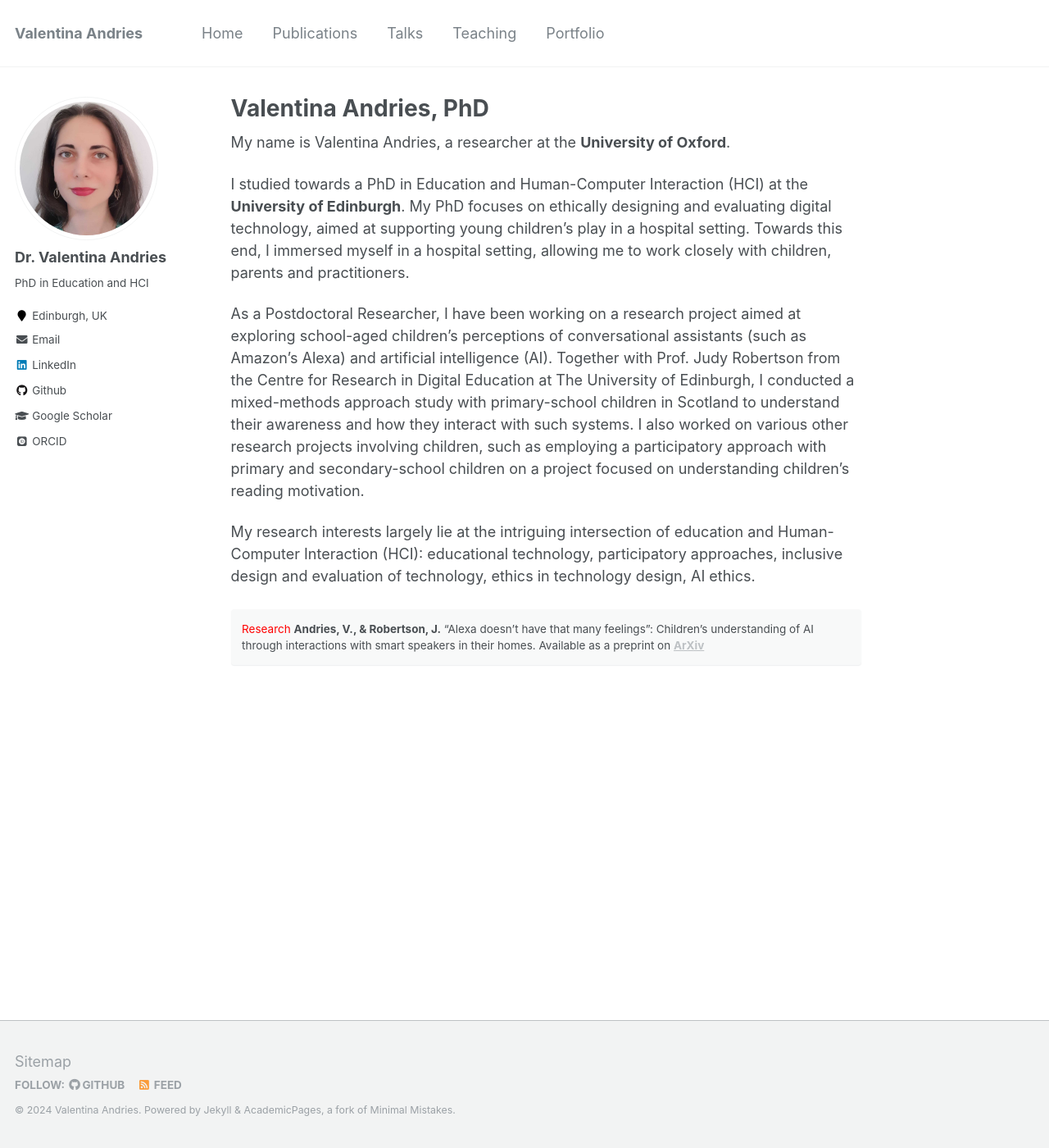
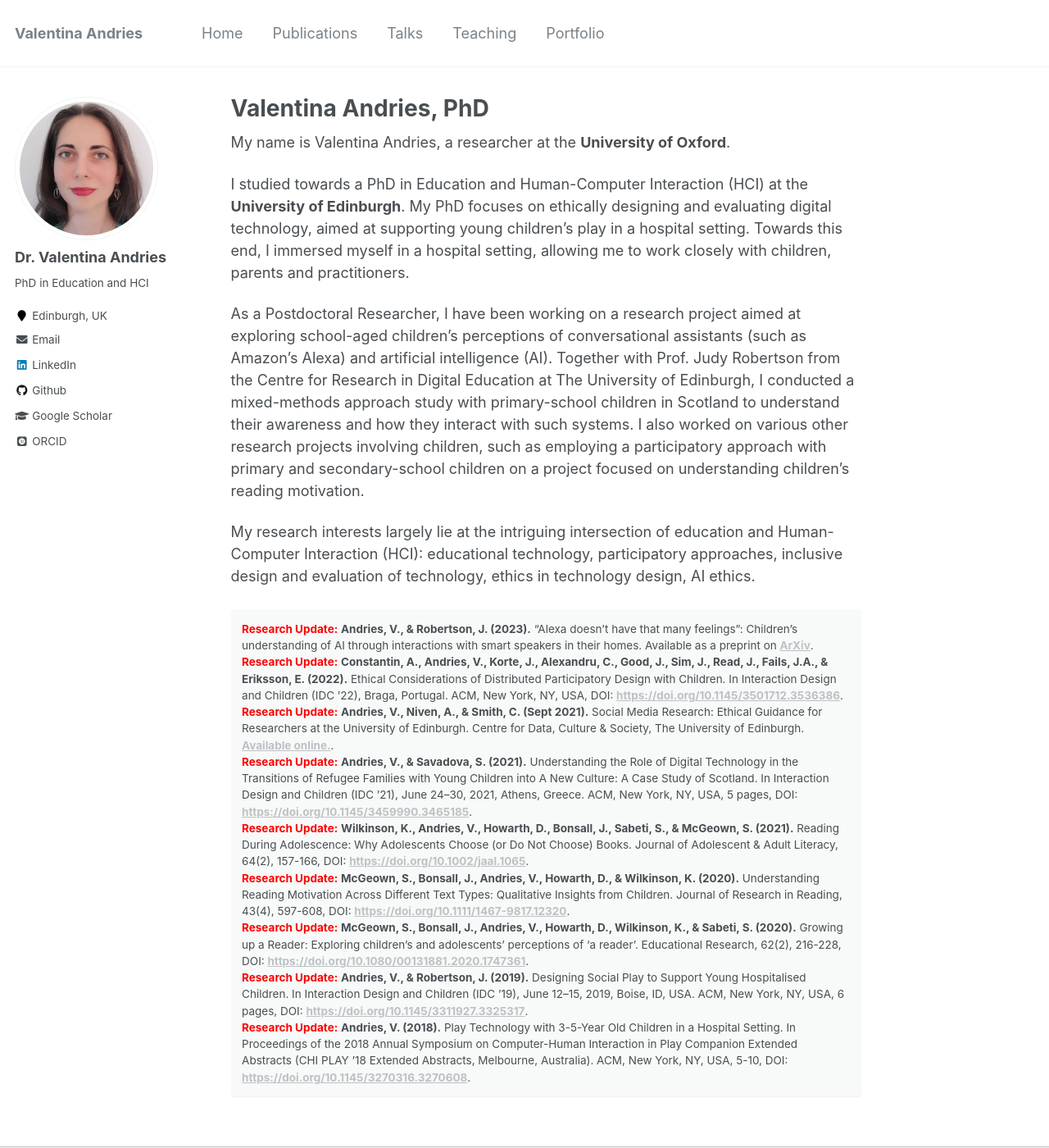
Before and after one commit to valyandries/valyandries.github.io, a Jekyll site: the page built from _pages/about.md, in a window 1280 px wide and 1400 px high. Shown: the whole window at 82% size. Built offline with Jekyll 4.4.1, drawn with Linux system fonts in a browser that asks for light colours; some web fonts are replaced.

Commit message:
Publications

```diff
--- a/_pages/about.md
+++ b/_pages/about.md
@@ -16,7 +16,15 @@ As a Postdoctoral Researcher, I have been working on a research project aimed at
 
 My research interests largely lie at the intriguing intersection of education and Human-Computer Interaction (HCI): educational technology, participatory approaches, inclusive design and evaluation of technology, ethics in technology design, AI ethics.
 
-<span style="color:red"> Research </span> **Andries, V., & Robertson, J.** “Alexa doesn’t have that many feelings”: Children’s understanding of AI through interactions with smart speakers in their homes. Available as a preprint on [**ArXiv**](https://arxiv.org/abs/2305.05597)<br/>
+<span style="color:red"> **Research Update:** </span> **Andries, V., & Robertson, J. (2023).** “Alexa doesn’t have that many feelings”: Children’s understanding of AI through interactions with smart speakers in their homes. Available as a preprint on [**ArXiv**](https://arxiv.org/abs/2305.05597).<br/>
+<span style="color:red"> **Research Update:** </span> **Constantin, A., Andries, V., Korte, J., Alexandru, C., Good, J., Sim, J., Read, J., Fails, J.A., & Eriksson, E. (2022).** Ethical Considerations of Distributed Participatory Design with Children. In Interaction Design and Children (IDC ’22), Braga, Portugal. ACM, New York, NY, USA, DOI: [**https://doi.org/10.1145/3501712.3536386**](https://doi.org/10.1145/3501712.3536386).<br/>
+<span style="color:red"> **Research Update:** </span> **Andries, V., Niven, A., & Smith, C. (Sept 2021).** Social Media Research: Ethical Guidance for Researchers at the University of Edinburgh. Centre for Data, Culture & Society, The University of Edinburgh. [**Available online.**](https://edin.ac/3hTvAhB).<br/>
+<span style="color:red"> **Research Update:** </span> **Andries, V., & Savadova, S. (2021).** Understanding the Role of Digital Technology in the Transitions of Refugee Families with Young Children into A New Culture: A Case Study of Scotland. In Interaction Design and Children (IDC ’21), June 24–30, 2021, Athens, Greece. ACM, New York, NY, USA, 5 pages, DOI: [**https://doi.org/10.1145/3459990.3465185**](https://doi.org/10.1145/3459990.3465185).<br/>
+<span style="color:red"> **Research Update:** </span> **Wilkinson, K., Andries, V., Howarth, D., Bonsall, J., Sabeti, S., & McGeown, S. (2021).** Reading During Adolescence: Why Adolescents Choose (or Do Not Choose) Books. Journal of Adolescent & Adult Literacy, 64(2), 157-166, DOI: [**https://doi.org/10.1002/jaal.1065**](https://doi.org/10.1002/jaal.1065).<br/>
+<span style="color:red"> **Research Update:** </span> **McGeown, S., Bonsall, J., Andries, V., Howarth, D., & Wilkinson, K. (2020).** Understanding Reading Motivation Across Different Text Types: Qualitative Insights from Children. Journal of Research in Reading, 43(4), 597-608, DOI: [**https://doi.org/10.1111/1467-9817.12320**](https://doi.org/10.1111/1467-9817.12320).<br/>
+<span style="color:red"> **Research Update:** </span> **McGeown, S., Bonsall, J., Andries, V., Howarth, D., Wilkinson, K., & Sabeti, S. (2020).** Growing up a Reader: Exploring children’s and adolescents’ perceptions of ‘a reader’. Educational Research, 62(2), 216-228, DOI: [**https://doi.org/10.1080/00131881.2020.1747361**](https://doi.org/10.1080/00131881.2020.1747361).<br/>
+<span style="color:red"> **Research Update:** </span> **Andries, V., & Robertson, J. (2019).** Designing Social Play to Support Young Hospitalised Children. In Interaction Design and Children (IDC ’19), June 12–15, 2019, Boise, ID, USA. ACM, New York, NY, USA, 6 pages, DOI: [**https://doi.org/10.1145/3311927.3325317**](https://doi.org/10.1145/3311927.3325317).<br/>
+<span style="color:red"> **Research Update:** </span> **Andries, V. (2018).** Play Technology with 3-5-Year Old Children in a Hospital Setting. In Proceedings of the 2018 Annual Symposium on Computer-Human Interaction in Play Companion Extended Abstracts (CHI PLAY ’18 Extended Abstracts, Melbourne, Australia). ACM, New York, NY, USA, 5-10, DOI: [**https://doi.org/10.1145/3270316.3270608**](https://doi.org/10.1145/3270316.3270608).<br/>
 {: .notice}
 
 <!--
```
